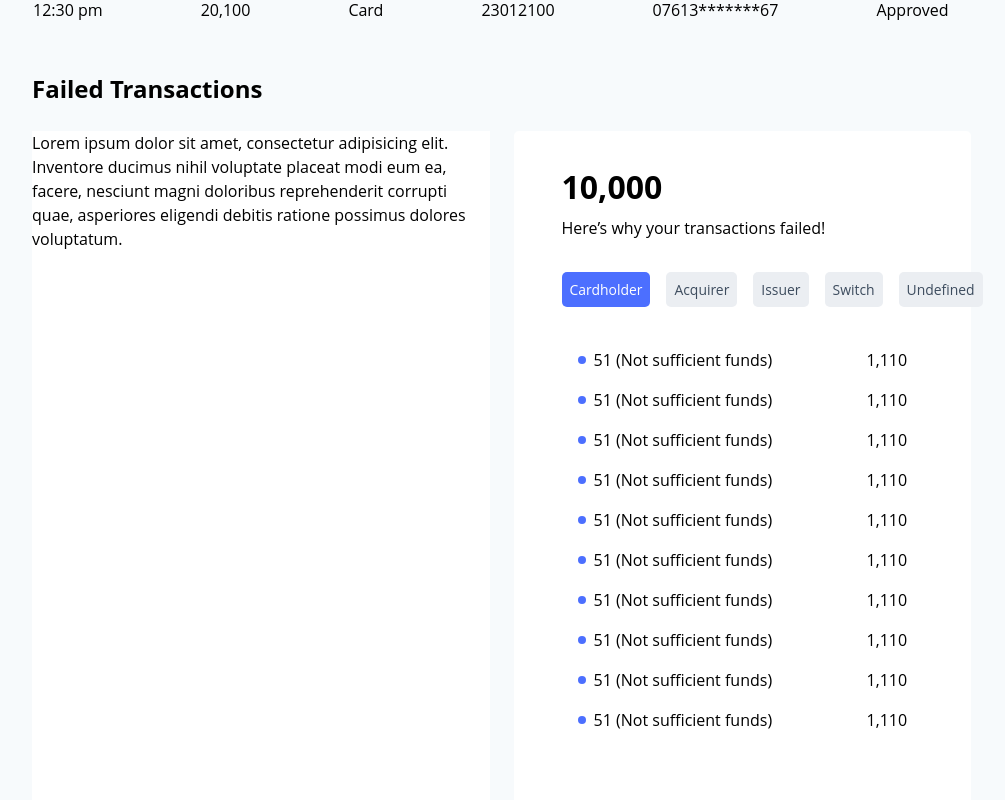
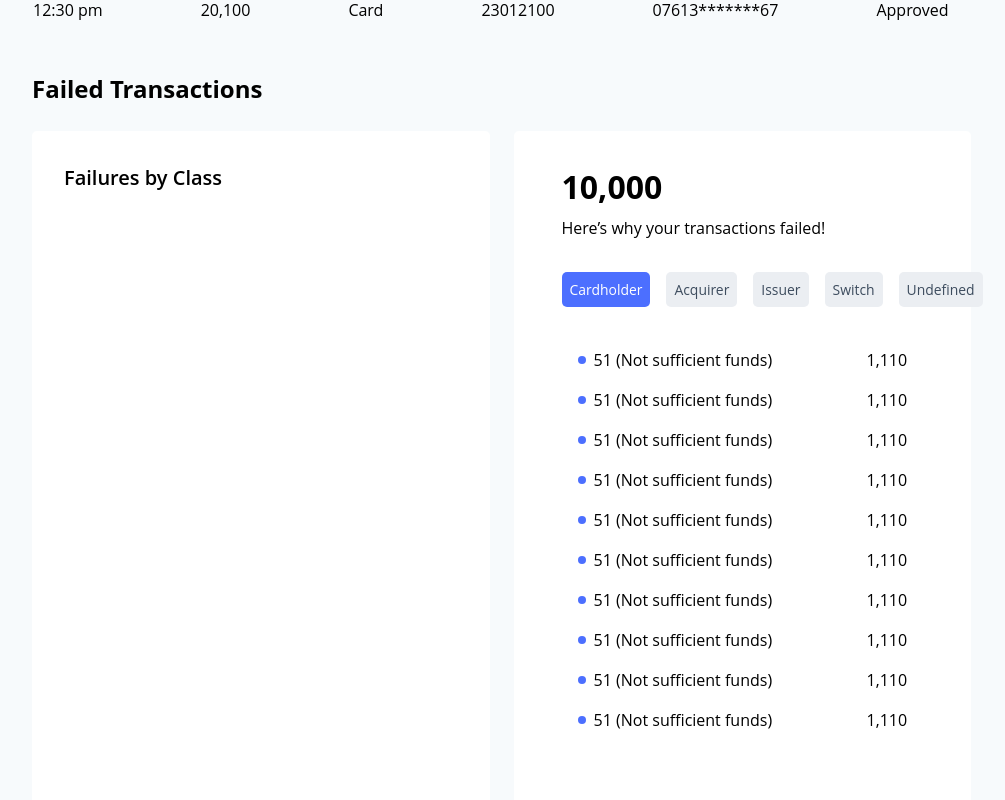
Before and after one commit to DevKaffy/POSMon-Dashboard, a React (Vite) app: page / in a window 1280 px wide. Shown: the part 960-1760 px from the top of the page, without its empty margins (260-1265 px from the left). Built offline with nearby package versions, Linux system fonts and the light colour scheme.

Commit message:
WIP: Failure Transactions

```diff
--- a/src/Pages/Home/index.tsx
+++ b/src/Pages/Home/index.tsx
@@ -110,11 +110,8 @@ const Home = () => {
             Failed Transactions
           </p>
           <div className="grid grid-cols-2 gap-x-[1.5rem]">
-            <div className="bg-white">
-              Lorem ipsum dolor sit amet, consectetur adipisicing elit.
-              Inventore ducimus nihil voluptate placeat modi eum ea, facere,
-              nesciunt magni doloribus reprehenderit corrupti quae, asperiores
-              eligendi debitis ratione possimus dolores voluptatum.
+            <div className="bg-white px-8 py-8 rounded-[5px]">
+              <p className="font-semibold text-[1.25rem]">Failures by Class</p>
             </div>
             <div className="pt-8 pb-16 px-12 bg-white rounded-[5px]">
               <h2 className="font-bold text-[2rem] mb-[0.31rem] text-[Ablack]">
```
